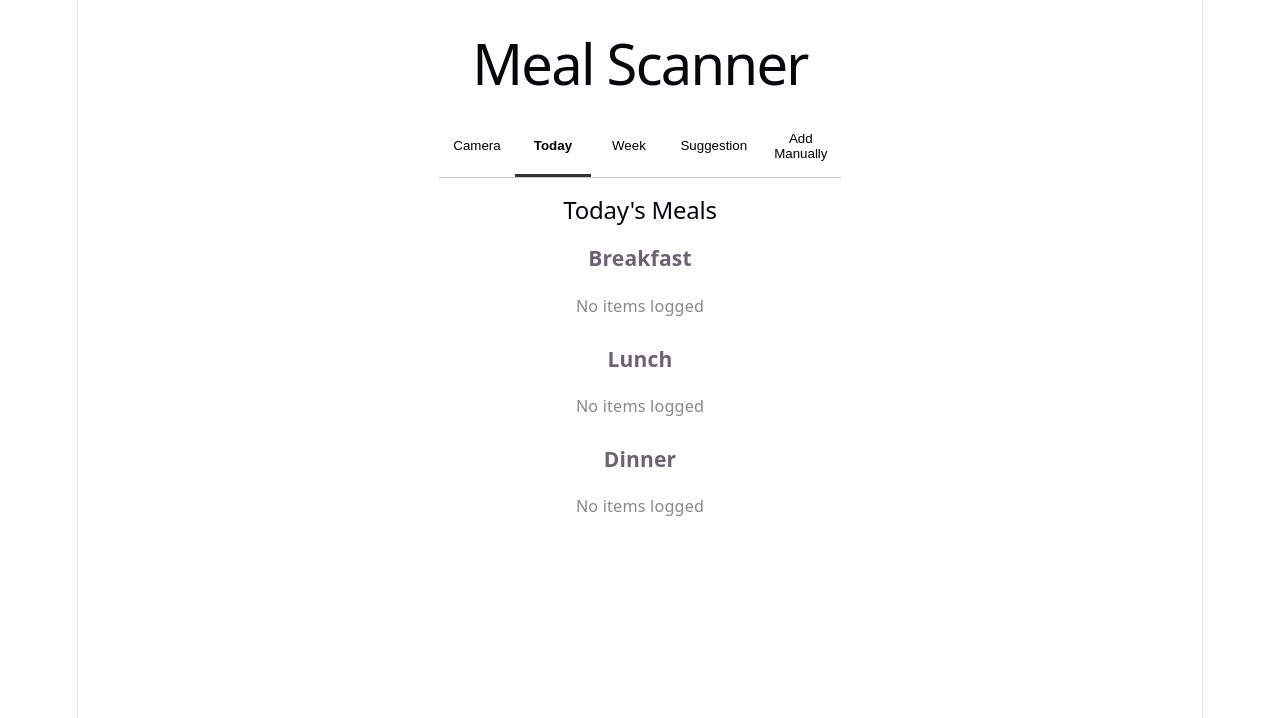
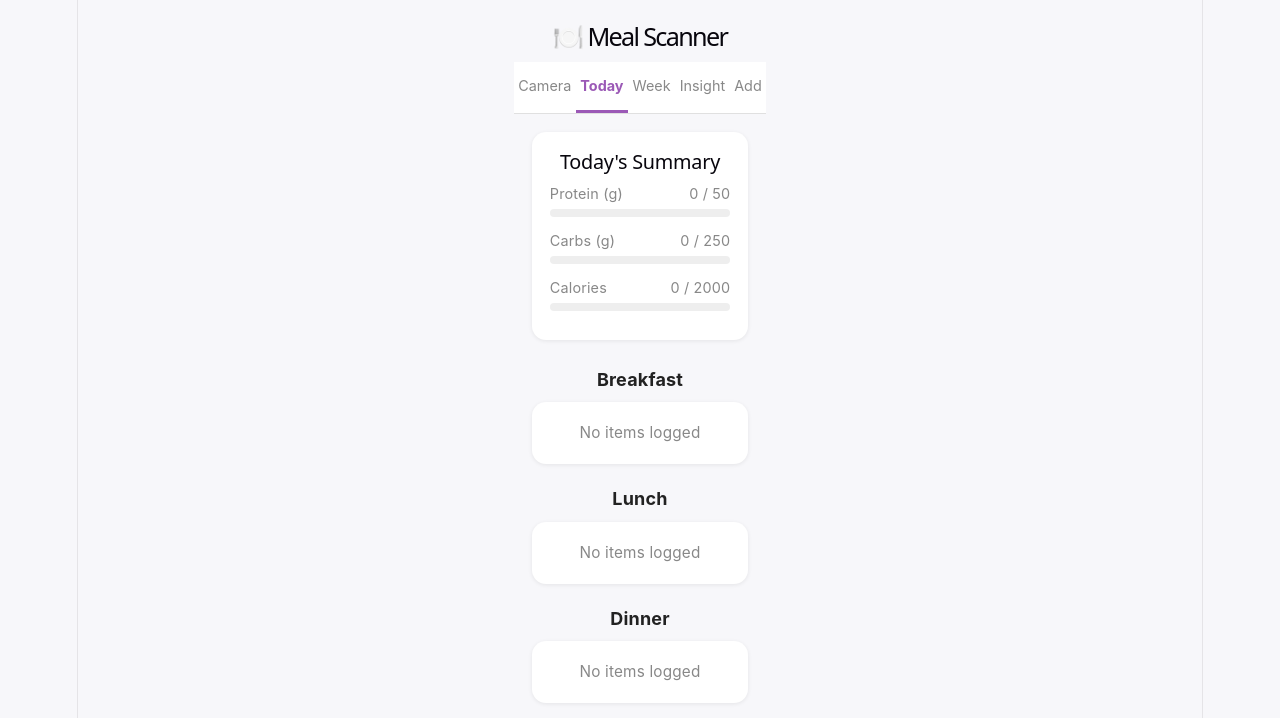
Before and after one commit to Manas-Indore/iqoo-meal-scanner, a React (Vite) app: page / in a window 1280 px wide. Both pictures are taken after a click on the button "Today". Shown: the top 718 px of the page. Built offline with nearby package versions, Linux system fonts and the light colour scheme.

Commit message:
Complete UI redesign: consistent purple theme, rounded cards, progress bars, styled tab bar across all screens

```diff
--- a/src/App.css
+++ b/src/App.css
@@ -1,184 +1,19 @@
-.counter {
-  font-size: 16px;
-  padding: 5px 10px;
-  border-radius: 5px;
-  color: var(--accent);
-  background: var(--accent-bg);
-  border: 2px solid transparent;
-  transition: border-color 0.3s;
-  margin-bottom: 24px;
-
-  &:hover {
-    border-color: var(--accent-border);
-  }
-  &:focus-visible {
-    outline: 2px solid var(--accent);
-    outline-offset: 2px;
-  }
+* {
+  box-sizing: border-box;
 }
 
-.hero {
-  position: relative;
-
-  .base,
-  .framework,
-  .vite {
-    inset-inline: 0;
-    margin: 0 auto;
-  }
-
-  .base {
-    width: 170px;
-    position: relative;
-    z-index: 0;
-  }
-
-  .framework,
-  .vite {
-    position: absolute;
-  }
-
-  .framework {
-    z-index: 1;
-    top: 34px;
-    height: 28px;
-    transform: perspective(2000px) rotateZ(300deg) rotateX(44deg) rotateY(39deg)
-      scale(1.4);
-  }
-
-  .vite {
-    z-index: 0;
-    top: 107px;
-    height: 26px;
-    width: auto;
-    transform: perspective(2000px) rotateZ(300deg) rotateX(40deg) rotateY(39deg)
-      scale(0.8);
-  }
+body {
+  margin: 0;
+  background: #f7f7fa;
+  font-family: -apple-system, BlinkMacSystemFont, 'Segoe UI', Roboto, sans-serif;
+  color: #222;
 }
 
-#center {
-  display: flex;
-  flex-direction: column;
-  gap: 25px;
-  place-content: center;
-  place-items: center;
-  flex-grow: 1;
-
-  @media (max-width: 1024px) {
-    padding: 32px 20px 24px;
-    gap: 18px;
-  }
+button {
+  font-family: inherit;
+  cursor: pointer;
 }
 
-#next-steps {
-  display: flex;
-  border-top: 1px solid var(--border);
-  text-align: left;
-
-  & > div {
-    flex: 1 1 0;
-    padding: 32px;
-    @media (max-width: 1024px) {
-      padding: 24px 20px;
-    }
-  }
-
-  .icon {
-    margin-bottom: 16px;
-    width: 22px;
-    height: 22px;
-  }
-
-  @media (max-width: 1024px) {
-    flex-direction: column;
-    text-align: center;
-  }
+input {
+  font-family: inherit;
 }
-
-#docs {
-  border-right: 1px solid var(--border);
-
-  @media (max-width: 1024px) {
-    border-right: none;
-    border-bottom: 1px solid var(--border);
-  }
-}
-
-#next-steps ul {
-  list-style: none;
-  padding: 0;
-  display: flex;
-  gap: 8px;
-  margin: 32px 0 0;
-
-  .logo {
-    height: 18px;
-  }
-
-  a {
-    color: var(--text-h);
-    font-size: 16px;
-    border-radius: 6px;
-    background: var(--social-bg);
-    display: flex;
-    padding: 6px 12px;
-    align-items: center;
-    gap: 8px;
-    text-decoration: none;
-    transition: box-shadow 0.3s;
-
-    &:hover {
-      box-shadow: var(--shadow);
-    }
-    .button-icon {
-      height: 18px;
-      width: 18px;
-    }
-  }
-
-  @media (max-width: 1024px) {
-    margin-top: 20px;
-    flex-wrap: wrap;
-    justify-content: center;
-
-    li {
-      flex: 1 1 calc(50% - 8px);
-    }
-
-    a {
-      width: 100%;
-      justify-content: center;
-      box-sizing: border-box;
-    }
-  }
-}
-
-#spacer {
-  height: 88px;
-  border-top: 1px solid var(--border);
-  @media (max-width: 1024px) {
-    height: 48px;
-  }
-}
-
-.ticks {
-  position: relative;
-  width: 100%;
-
-  &::before,
-  &::after {
-    content: '';
-    position: absolute;
-    top: -4.5px;
-    border: 5px solid transparent;
-  }
-
-  &::before {
-    left: 0;
-    border-left-color: var(--border);
-  }
-  &::after {
-    right: 0;
-    border-right-color: var(--border);
-  }
-}
--- a/src/App.jsx
+++ b/src/App.jsx
@@ -11,36 +11,28 @@ function App() {
 
   const tabStyle = (tab) => ({
   flex: 1,
-    padding: '0.75rem',
+  padding: '0.85rem 0.25rem',
   border: 'none',
-    borderBottom: activeTab === tab ? '3px solid #333' : '3px solid transparent',
+  borderBottom: activeTab === tab ? '3px solid #9b59b6' : '3px solid transparent',
   background: 'none',
+  color: activeTab === tab ? '#9b59b6' : '#888',
   fontWeight: activeTab === tab ? 'bold' : 'normal',
+  fontSize: '0.8rem',
   cursor: 'pointer',
 })
 
   return (
-    <div style={{ maxWidth: '480px', margin: '0 auto' }}>
-      <h1 style={{ textAlign: 'center', padding: '1rem 0 0.5rem' }}>
-        Meal Scanner
+  <div style={{ maxWidth: '480px', margin: '0 auto', minHeight: '100vh', background: '#f7f7fa' }}>
+    <h1 style={{ textAlign: 'center', padding: '1.25rem 0 0.75rem', margin: 0, fontSize: '1.4rem' }}>
+      🍽️ Meal Scanner
     </h1>
 
-      <div style={{ display: 'flex', borderBottom: '1px solid #ccc' }}>
-        <button style={tabStyle('camera')} onClick={() => setActiveTab('camera')}>
-          Camera
-        </button>
-        <button style={tabStyle('today')} onClick={() => setActiveTab('today')}>
-          Today
-        </button>
-        <button style={tabStyle('week')} onClick={() => setActiveTab('week')}>
-          Week
-        </button>
-        <button style={tabStyle('suggestion')} onClick={() => setActiveTab('suggestion')}>
-          Suggestion
-        </button>
-        <button style={tabStyle('manual')} onClick={() => setActiveTab('manual')}>
-          Add Manually
-        </button>
+    <div style={{ display: 'flex', borderBottom: '1px solid #e0e0e0', background: '#fff', position: 'sticky', top: 0, zIndex: 10 }}>
+      <button style={tabStyle('camera')} onClick={() => setActiveTab('camera')}>Camera</button>
+      <button style={tabStyle('today')} onClick={() => setActiveTab('today')}>Today</button>
+      <button style={tabStyle('week')} onClick={() => setActiveTab('week')}>Week</button>
+      <button style={tabStyle('suggestion')} onClick={() => setActiveTab('suggestion')}>Insight</button>
+      <button style={tabStyle('manual')} onClick={() => setActiveTab('manual')}>Add</button>
     </div>
 
     <div>
--- a/src/components/SuggestionScreen.jsx
+++ b/src/components/SuggestionScreen.jsx
@@ -1,6 +1,14 @@
 import { useEffect, useState } from "react";
 import { getLast7DaysScans } from "../storage/db";
 import { generateSuggestion } from "../suggestions/suggestionEngine";
+import { colors } from "../theme";
+
+const typeStyles = {
+  protein_low: { bg: "#fdf0ec", accent: colors.protein, icon: "⚠️" },
+  sugar_high: { bg: "#fef6e8", accent: colors.warning, icon: "⚠️" },
+  balanced: { bg: "#eafaf1", accent: colors.accent, icon: "✅" },
+  info: { bg: "#f0f4fa", accent: colors.carbs, icon: "ℹ️" },
+};
 
 function SuggestionScreen() {
   const [suggestion, setSuggestion] = useState(null);
@@ -15,24 +23,53 @@ function SuggestionScreen() {
     setSuggestion(result);
   };
 
-  if (!suggestion) return <div style={{ padding: "1rem" }}>Loading...</div>;
+  if (!suggestion) {
+    return <div style={{ padding: "1rem" }}>Loading...</div>;
+  }
+
+  const style = typeStyles[suggestion.type] || typeStyles.info;
 
   return (
-    <div style={{ padding: "1rem" }}>
-      <h2>Suggestion</h2>
-      <p>{suggestion.message}</p>
+    <div style={{ padding: "1rem", maxWidth: "480px", margin: "0 auto" }}>
+      <h2 style={{ fontSize: "1.1rem" }}>This Week's Insight</h2>
+
+      <div
+        style={{
+          background: style.bg,
+          borderLeft: `5px solid ${style.accent}`,
+          borderRadius: "14px",
+          padding: "1.25rem",
+          textAlign: "left",
+        }}
+      >
+        <div style={{ fontSize: "1.5rem", marginBottom: "0.5rem" }}>{style.icon}</div>
+        <p style={{ margin: 0, fontSize: "0.95rem", lineHeight: "1.5" }}>{suggestion.message}</p>
+
         {suggestion.suggestedFood && (
           <a
             href={`https://www.swiggy.com/search?query=${suggestion.suggestedFood}`}
             target="_blank"
             rel="noreferrer"
+            style={{ textDecoration: "none" }}
           >
-          <button style={{ marginTop: "1rem" }}>
+            <button
+              style={{
+                marginTop: "1rem",
+                padding: "0.7rem 1.2rem",
+                borderRadius: "8px",
+                border: "none",
+                background: style.accent,
+                color: "#fff",
+                fontWeight: "bold",
+                fontSize: "0.9rem",
+              }}
+            >
               Order {suggestion.suggestedFood}
             </button>
           </a>
         )}
       </div>
+    </div>
   );
 }
 
--- a/src/components/TodayScreen.jsx
+++ b/src/components/TodayScreen.jsx
@@ -1,5 +1,23 @@
 import { useEffect, useState } from "react";
 import { getAllScans } from "../storage/db";
+import { colors, cardStyle } from "../theme";
+
+const DAILY_GOALS = { protein_g: 50, carbs_g: 250, calories: 2000 };
+
+function ProgressBar({ label, value, goal, color }) {
+  const pct = Math.min((value / goal) * 100, 100);
+  return (
+    <div style={{ marginBottom: "0.6rem" }}>
+      <div style={{ display: "flex", justifyContent: "space-between", fontSize: "0.8rem", color: colors.textLight, marginBottom: "2px" }}>
+        <span>{label}</span>
+        <span>{Math.round(value)} / {goal}</span>
+      </div>
+      <div style={{ height: "8px", background: "#eee", borderRadius: "4px", overflow: "hidden" }}>
+        <div style={{ width: `${pct}%`, height: "100%", background: color, borderRadius: "4px", transition: "width 0.3s" }} />
+      </div>
+    </div>
+  );
+}
 
 function TodayScreen() {
   const [scans, setScans] = useState([]);
@@ -15,28 +33,32 @@ function TodayScreen() {
     setScans(todayScans.reverse());
   };
 
+  const totals = scans.reduce(
+    (acc, s) => ({
+      protein_g: acc.protein_g + s.protein_g,
+      carbs_g: acc.carbs_g + s.carbs_g,
+      calories: acc.calories + s.calories,
+    }),
+    { protein_g: 0, carbs_g: 0, calories: 0 }
+  );
+
   const mealGroups = ["breakfast", "lunch", "dinner"];
 
   const renderMealSection = (mealType) => {
     const items = scans.filter((s) => s.mealType === mealType);
     return (
-      <div key={mealType} style={{ marginBottom: "1.5rem" }}>
-        <h3 style={{ textTransform: "capitalize" }}>{mealType}</h3>
-        {items.length === 0 && <p style={{ color: "#888", fontSize: "0.9rem" }}>No items logged</p>}
+      <div key={mealType} style={{ marginBottom: "1.25rem" }}>
+        <h3 style={{ textTransform: "capitalize", fontSize: "1rem", marginBottom: "0.5rem" }}>{mealType}</h3>
+        {items.length === 0 && (
+          <div style={{ ...cardStyle, color: colors.textLight, fontSize: "0.85rem", textAlign: "center" }}>
+            No items logged
+          </div>
+        )}
         {items.map((scan) => (
-          <div
-            key={scan.id}
-            style={{
-              border: "1px solid #ccc",
-              borderRadius: "8px",
-              padding: "0.75rem",
-              marginBottom: "0.5rem",
-              textAlign: "left",
-            }}
-          >
-            <strong>{scan.label}</strong>
-            <p style={{ margin: "0.25rem 0", fontSize: "0.9rem" }}>
-              Protein: {scan.protein_g}g | Carbs: {scan.carbs_g}g | Sugar: {scan.sugar_g}g | Calories: {scan.calories}
+          <div key={scan.id} style={{ ...cardStyle, textAlign: "left" }}>
+            <strong style={{ textTransform: "capitalize" }}>{scan.label.replace(/_/g, " ")}</strong>
+            <p style={{ margin: "0.25rem 0 0", fontSize: "0.85rem", color: colors.textLight }}>
+              P: {scan.protein_g}g &nbsp;|&nbsp; C: {scan.carbs_g}g &nbsp;|&nbsp; S: {scan.sugar_g}g &nbsp;|&nbsp; {scan.calories} kcal
             </p>
           </div>
         ))}
@@ -45,8 +67,14 @@ function TodayScreen() {
   };
 
   return (
-    <div style={{ padding: "1rem" }}>
-      <h2>Today's Meals</h2>
+    <div style={{ padding: "1rem", maxWidth: "480px", margin: "0 auto" }}>
+      <div style={{ ...cardStyle, marginBottom: "1.5rem" }}>
+        <h2 style={{ marginTop: 0, fontSize: "1.1rem" }}>Today's Summary</h2>
+        <ProgressBar label="Protein (g)" value={totals.protein_g} goal={DAILY_GOALS.protein_g} color={colors.protein} />
+        <ProgressBar label="Carbs (g)" value={totals.carbs_g} goal={DAILY_GOALS.carbs_g} color={colors.carbs} />
+        <ProgressBar label="Calories" value={totals.calories} goal={DAILY_GOALS.calories} color={colors.calories} />
+      </div>
+
       {mealGroups.map(renderMealSection)}
     </div>
   );
--- /dev/null
+++ b/src/theme.js
@@ -0,0 +1,21 @@
+export const colors = {
+  protein: "#e74c3c",   // red
+  carbs: "#3498db",     // blue
+  sugar: "#f39c12",     // orange
+  calories: "#9b59b6",  // purple
+  background: "#f7f7fa",
+  card: "#ffffff",
+  text: "#222222",
+  textLight: "#888888",
+  border: "#e0e0e0",
+  accent: "#2ecc71",    // green (balanced/positive)
+  warning: "#e67e22",   // orange (suggestion alerts)
+};
+
+export const cardStyle = {
+  background: colors.card,
+  borderRadius: "14px",
+  padding: "1rem",
+  marginBottom: "0.75rem",
+  boxShadow: "0 1px 4px rgba(0,0,0,0.08)",
+};
```
Also changed, not shown: src/camera/CameraCapture.jsx (+37 -13 lines), src/components/WeekScreen.jsx (+27 -16 lines). Lines whose indentation alone changed are shown as unchanged.
